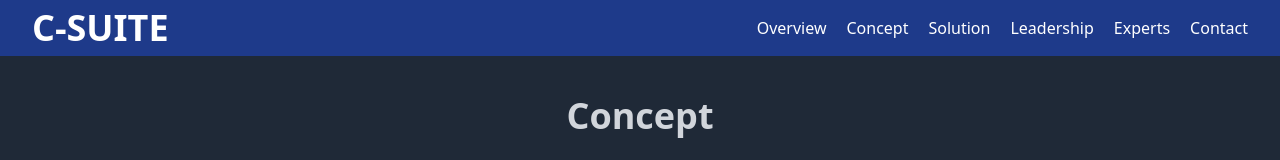
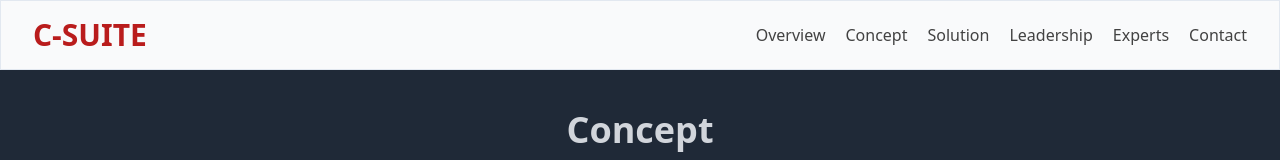
Before and after one commit to AR-Tausif/c-suite-public, a React (Vite) app: page /concept in a window 1280 px wide. Shown: the top 160 px of the page. Built offline with nearby package versions, Linux system fonts and the light colour scheme.

Commit message:
updated navbar background

```diff
--- a/src/components/Navbar.tsx
+++ b/src/components/Navbar.tsx
@@ -8,7 +8,7 @@ const Navbar = () => {
   const [mobileSidebarOpen, setMobileSidebarOpen] = useState(false);
 
   return (
-    <nav className=" bg-blue-900">
+    <nav className="shadow-2xl bg-gray-50 border border-slate-200">
       <Container>
         <div className="flex items-center justify-between w-full relative py-[8px]">
           {/* <img
@@ -17,12 +17,12 @@ const Navbar = () => {
           className="w-[55px]"
         /> */}
 
-          <h1 className="text-4xl py-1.9 text-white font-bold">C-SUITE</h1>
+          <h1 className="text-3xl py-2 text-red-700 font-semibold">C-SUITE</h1>
 
           <ul className="items-center gap-[20px] text-[1rem] text-[#424242] lg:flex hidden">
             {appData.navlinks.map((item) => (
               <Link key={item.title} to={item.link}>
-                <li className="before:w-0 hover:before:w-full text-white before:bg-[#3B9DF8] before:h-[2px] before:transition-all before:duration-300 before:absolute relative before:rounded-full before:bottom-[-2px] hover:text-[#3B9DF8] transition-all duration-300 before:left-0 cursor-pointer capitalize">
+                <li className="before:w-0 hover:before:w-full before:bg-[#3B9DF8] before:h-[2px] before:transition-all before:duration-300 before:absolute relative before:rounded-full before:bottom-[-2px] hover:text-[#3B9DF8] transition-all duration-300 before:left-0 cursor-pointer capitalize">
                   {item.title}
                 </li>
               </Link>
--- a/src/pages/home/HeroSlider.tsx
+++ b/src/pages/home/HeroSlider.tsx
@@ -1,23 +1,43 @@
-
 import {
   Carousel,
   CarouselContent,
   CarouselItem,
   CarouselNext,
   CarouselPrevious,
-} from "@/components/ui/carousel"
-
+} from "@/components/ui/carousel";
+const imgArr = [
+  {
+    id: 1,
+    img: "https://images.pexels.com/photos/3183132/pexels-photo-3183132.jpeg?auto=compress&cs=tinysrgb&w=1260&h=750&dpr=1",
+  },
+  {
+    id: 1,
+    img: "https://images.pexels.com/photos/6483579/pexels-photo-6483579.jpeg?auto=compress&cs=tinysrgb&w=1260&h=750&dpr=1",
+  },
+  {
+    id: 1,
+    img: "https://images.pexels.com/photos/7693201/pexels-photo-7693201.jpeg?auto=compress&cs=tinysrgb&w=1260&h=750&dpr=1",
+  },
+  {
+    id: 1,
+    img: "https://images.pexels.com/photos/97080/pexels-photo-97080.jpeg?auto=compress&cs=tinysrgb&w=1260&h=750&dpr=1",
+  },
+  {
+    id: 1,
+    img: "https://images.pexels.com/photos/891059/pexels-photo-891059.jpeg?auto=compress&cs=tinysrgb&w=1260&h=750&dpr=1",
+  },
+];
 export function HeroSlider() {
   return (
     <Carousel className="w-[100%] max-h-[70vh] overflow-hidden">
       <CarouselContent>
-        {Array.from({ length: 5 }).map((_, index) => (
+        {imgArr.map((item, index) => (
           <CarouselItem key={index} className="w-full h-full">
             {/* <div className="flex flex-col items-center justify-center w-full h-full bg-gradient-to-r from-purple-500 to-pink-500">
 
             </div> */}
             <div className="relative w-full h-full">
-              <img src="https://t4.ftcdn.net/jpg/05/37/32/57/360_F_537325726_GtgjRiyc37BLPn9OmisBVVZec9frLaL0.jpg" width={"100%"} height="80vh" alt="" />
+              <img src={item.img} width={"100%"} height="70vh" alt="" />
             </div>
           </CarouselItem>
         ))}
@@ -25,5 +45,5 @@ export function HeroSlider() {
       <CarouselPrevious className="left-4" />
       <CarouselNext className="right-4" />
     </Carousel>
-  )
+  );
 }
```
